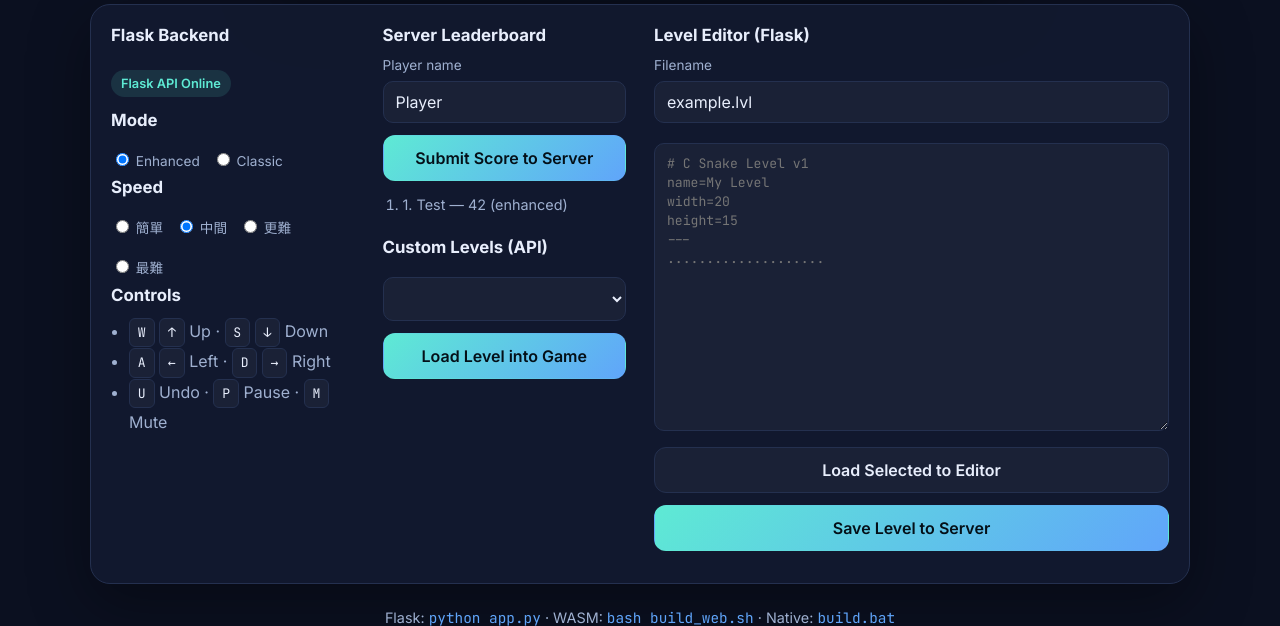
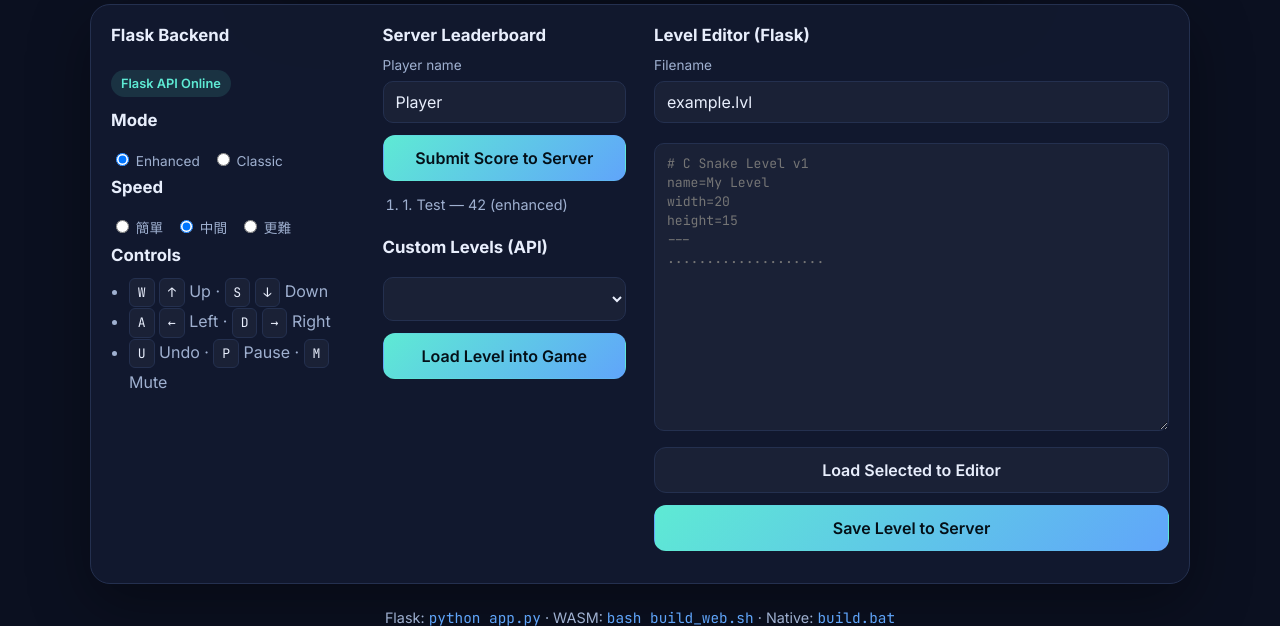
Before and after one commit to singpraise/snake-game-final, a Flask app: page / in a window 1280 px wide. Shown: the part 1009-1635 px from the top of the page. Run offline with Flask 3, Linux system fonts and the light colour scheme; data that the repository does not hold is empty.

Commit message:
Web：移除 Speed 最難(Extreme)選項

```diff
--- a/templates/index.html
+++ b/templates/index.html
@@ -55,8 +55,7 @@
           <div class="mode-row" id="difficulty-row">
             <label><input type="radio" name="diff" value="0"> 簡單</label>
             <label><input type="radio" name="diff" value="1" checked> 中間</label>
-            <label><input type="radio" name="diff" value="2"> 更難</label>
-            <label><input type="radio" name="diff" value="3"> 最難</label>
+          <label><input type="radio" name="diff" value="2"> 更難</label>
           </div>
 
           <h2>Controls</h2>
--- a/web/index.html
+++ b/web/index.html
@@ -56,7 +56,6 @@
                 <label><input type="radio" name="diff" value="0"> 簡單</label>
                 <label><input type="radio" name="diff" value="1" checked> 中間</label>
                 <label><input type="radio" name="diff" value="2"> 更難</label>
-                <label><input type="radio" name="diff" value="3"> 最難</label>
               </div>
             </div>
           </div>
```
